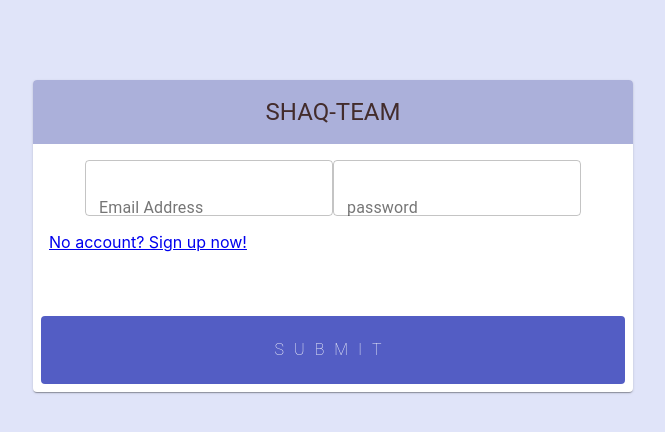
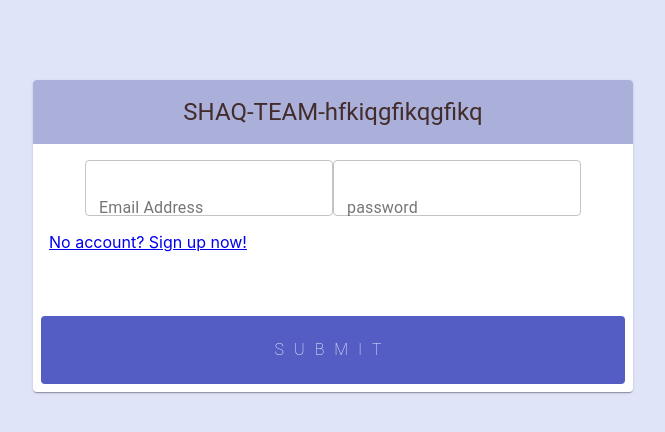
Before and after one commit to WildCodeSchool/2109-wns-paris-le-s.h.a.q-project, a React (Create React App) app in the folder front-taskmanager/: page /login in a window 1280 px wide. Shown: the top 432 px of the page, without its empty margins (307-972 px from the left). Built offline with nearby package versions, Linux system fonts and the light colour scheme.

Commit message:
change for test

```diff
--- a/front-taskmanager/src/pages/login/index.tsx
+++ b/front-taskmanager/src/pages/login/index.tsx
@@ -82,7 +82,10 @@ const Login = () => {
       autoComplete="off"
     >
       <Card sx={{ minWidth: 275 }} className={classes.card}>
-        <CardHeader className={classes.header} title="SHAQ-TEAM" />
+        <CardHeader
+          className={classes.header}
+          title="SHAQ-TEAM-hfkiqgfikqgfikq"
+        />
         <CardContent>
           <Grid container justifyContent="center">
             <Grid item>
```
